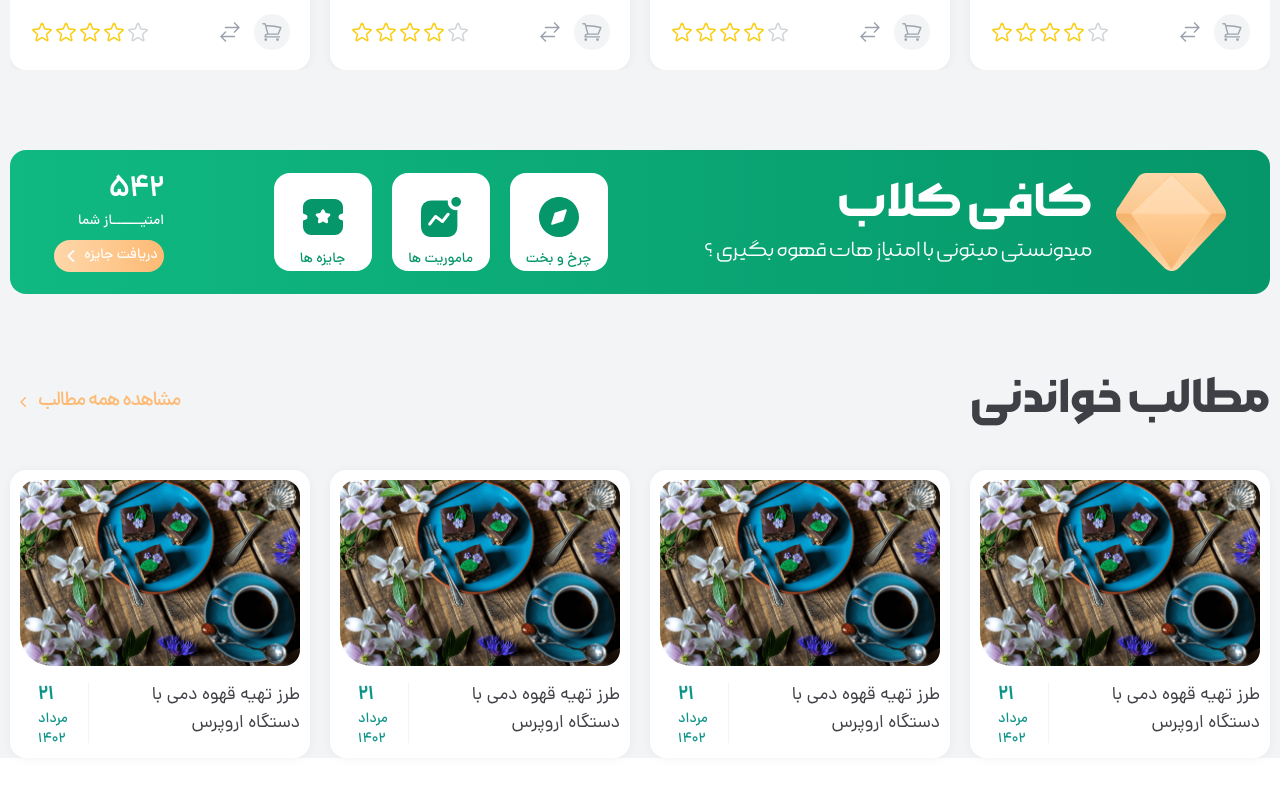
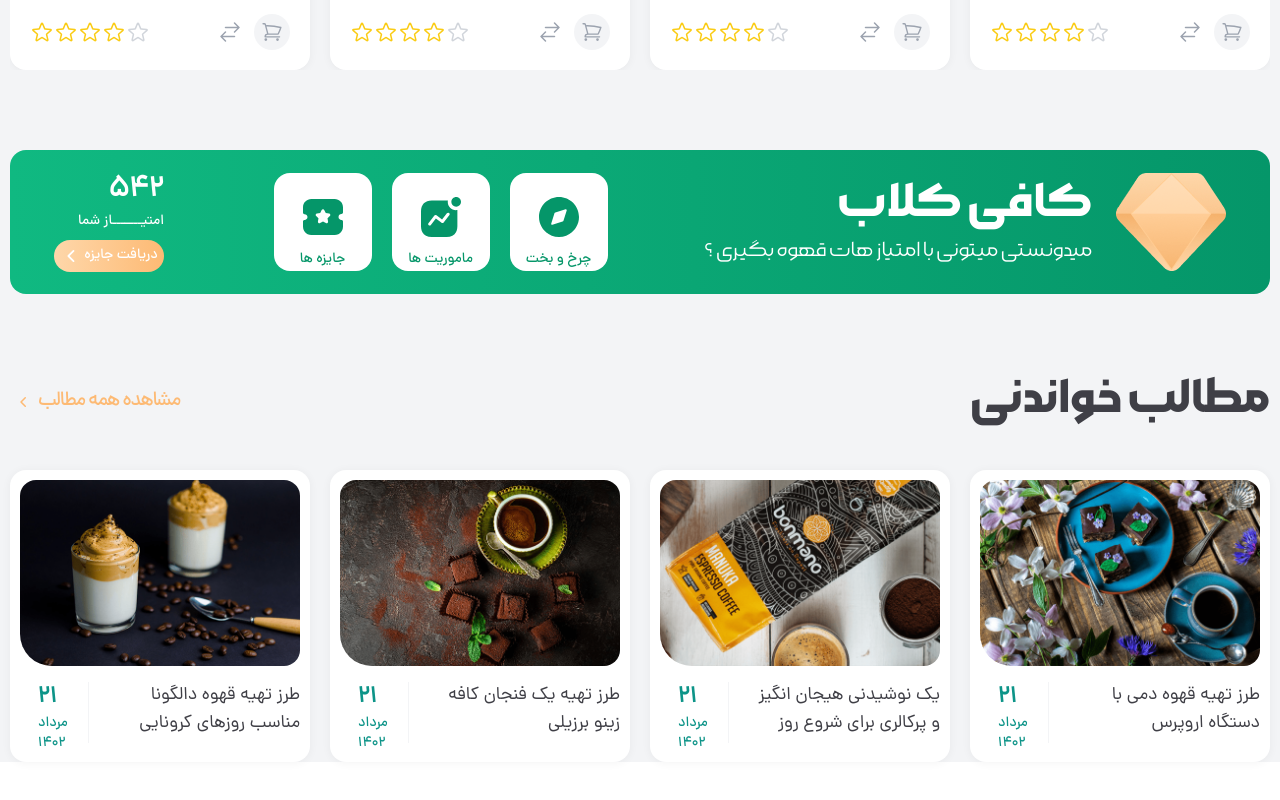
Before and after one commit to asgari1991/coffeeShop, a React (Create React App) app: page / in a window 1280 px wide. Shown: the part 3324-4124 px from the top of the page. Built offline with nearby package versions, Linux system fonts and the light colour scheme.

Commit message:
completing blog

```diff
--- a/src/Components/BlogCard/BlogCard.js
+++ b/src/Components/BlogCard/BlogCard.js
@@ -1,10 +1,10 @@
 import React from "react";
 
-export default function BlogCard() {
+export default function BlogCard({img,title}) {
   return (
     <div className="group flex sm:block gap-x-2.5 p-2.5 md:pb-2 bg-white dark:bg-zinc-700 rounded-2xl shadow-normal">
       <div className=" relative w-[130px] h-[130px] shrink-0 sm:w-auto sm:h-auto sm:mb-4 rounded-2xl rounded-bl-4xl overflow-hidden">
-        <img src="./images/blogs/blog-1.png" className="h-full object-cover sm:h-auto" alt="blog 1" />
+        <img src={img} className="h-full object-cover sm:h-auto" alt="blog 1" />
         <div className=" absolute inset-0 w-full h-full hidden md:flex-center invisible opacity-0 group-hover:visible delay-75 group-hover:opacity-100 bg-gradient-to-r from-orange-200/80 to-orange-300/80 transition-all">
         <svg
             viewBox="0 0 138 55"
@@ -26,14 +26,13 @@ export default function BlogCard() {
           </svg>
         </div>
       </div>
-      <div className="w-full sm:flex items-start justify-between">
-        <a href="#" className="inline-block font-DanaMedium md:font-Dana mt-2.5 sm:mt-0 text-sm md:text-lg line-clamp-2 max-w-[193px] text-zinc-700 dark:text-white">
-        طرز تهیه قهوه دمی با دستگاه اروپرس
-        </a>
+      <div className="w-full flex flex-col sm:flex-row items-start justify-between">
+        <a href="#" className=" font-DanaMedium md:font-Dana ml-1.5 sm:ml-0 mt-2.5 sm:mt-0 text-sm/7 md:text-lg line-clamp-2 max-w-[193px] text-zinc-700 dark:text-white">
+{title}        </a>
        <div className="hidden sm:flex gap-x-5">
-<span className="block w-px h-[61px] bg-gray-100 dark:bg-white/10"></span>
-       <div className="flex flex-col ml-[18px] text-teal-600 dark:text-emerald-500 text-sm text-left">
-            <span className="font-DanaDemiBold text-xl">
+<span className="hidden lg:block w-px h-[61px] bg-gray-100 dark:bg-white/10"></span>
+       <div className="flex flex-col ml-[12px] lg:ml-[18px] text-teal-600 dark:text-emerald-500 text-sm text-left">
+            <span className="font-DanaDemiBold md:text-xl lg:text-2xl">
             21
             </span>
             <span>
@@ -44,9 +43,9 @@ export default function BlogCard() {
             </span>
         </div>
        </div>
-       <div className="flex items-end justify-between sm:hidden">
+       <div className="flex items-end justify-between sm:hidden w-full border-t border-t-gray-100 dark:border-t-white/10 pb-1.5 pt-[18px] mt-5">
 <span className="text-teal-600 dark:text-emerald-500 text-xs">21 مرداد 1403</span>
-<a href="#" className="flex items-center gap-x-1 font-DanaMedium text-xs h-5 rounded-md pr-2.5 pl-2 bg-orange-200/20 text-orange-300">
+<a href="#" className="flex items-center gap-x-1 font-DanaMedium text-xs h-5 rounded-md pr-2.5 pl-2 ml-1.5 bg-orange-200/20 text-orange-300">
 مطالعه
 <svg xmlns="http://www.w3.org/2000/svg" viewBox="0 0 20 20" fill="currentColor" className="w-3.5 h-3.5">
   <path fillRule="evenodd" d="M17 10a.75.75 0 0 1-.75.75H5.612l4.158 3.96a.75.75 0 1 1-1.04 1.08l-5.5-5.25a.75.75 0 0 1 0-1.08l5.5-5.25a.75.75 0 1 1 1.04 1.08L5.612 9.25H16.25A.75.75 0 0 1 17 10Z" clipRule="evenodd" />
--- a/src/Components/Blogs/Blogs.js
+++ b/src/Components/Blogs/Blogs.js
@@ -31,10 +31,10 @@ export default function Blogs() {
         </div>
           {/*Section Content */}
           <div className='grid grid-cols-1 sm:grid-cols-3 lg:grid-cols-4 gap-3.5 md:gap-5'>
-<BlogCard/>
-<BlogCard/>
-<BlogCard/>
-<BlogCard/>
+<BlogCard img="./images/blogs/blog-1.png" title="طرز تهیه قهوه دمی با دستگاه اروپرس"/>
+<BlogCard img="./images/blogs/blog-2.png" title="یک نوشیدنی هیجان انگیز و پرکالری برای شروع روز"/>
+<BlogCard img="./images/blogs/blog-3.png" title="طرز تهیه یک فنجان کافه زینو برزیلی"/>
+<BlogCard img="./images/blogs/blog-4.png" title="طرز تهیه قهوه دالگونا مناسب روز‌های کرونایی"/>
           </div>
       </div>
     </section>
--- a/src/styles.css
+++ b/src/styles.css
@@ -929,6 +929,14 @@ video {
   margin-bottom: 2rem;
 }
 
+.ml-1 {
+  margin-left: 0.25rem;
+}
+
+.ml-1\.5 {
+  margin-left: 0.375rem;
+}
+
 .ml-\[18px\] {
   margin-left: 18px;
 }
@@ -959,6 +967,14 @@ video {
 
 .mt-auto {
   margin-top: auto;
+}
+
+.ml-\[\] {
+  margin-left: ;
+}
+
+.ml-\[12px\] {
+  margin-left: 12px;
 }
 
 .line-clamp-2 {
@@ -1027,6 +1043,14 @@ video {
   height: 6rem;
 }
 
+.h-3 {
+  height: 0.75rem;
+}
+
+.h-3\.5 {
+  height: 0.875rem;
+}
+
 .h-30 {
   height: 7.5rem;
 }
@@ -1047,6 +1071,10 @@ video {
   height: 2rem;
 }
 
+.h-\[130px\] {
+  height: 130px;
+}
+
 .h-\[142px\] {
   height: 142px;
 }
@@ -1087,26 +1115,6 @@ video {
   height: 1px;
 }
 
-.h-\[\] {
-  height: ;
-}
-
-.h-\[130\] {
-  height: 130;
-}
-
-.h-\[130px\] {
-  height: 130px;
-}
-
-.h-3 {
-  height: 0.75rem;
-}
-
-.h-3\.5 {
-  height: 0.875rem;
-}
-
 .min-h-screen {
   min-height: 100vh;
 }
@@ -1123,6 +1131,14 @@ video {
   width: 7rem;
 }
 
+.w-3 {
+  width: 0.75rem;
+}
+
+.w-3\.5 {
+  width: 0.875rem;
+}
+
 .w-30 {
   width: 7.5rem;
 }
@@ -1159,6 +1175,10 @@ video {
   width: 100px;
 }
 
+.w-\[130px\] {
+  width: 130px;
+}
+
 .w-\[138px\] {
   width: 138px;
 }
@@ -1205,18 +1225,6 @@ video {
 
 .w-px {
   width: 1px;
-}
-
-.w-\[130px\] {
-  width: 130px;
-}
-
-.w-3 {
-  width: 0.75rem;
-}
-
-.w-3\.5 {
-  width: 0.875rem;
 }
 
 .max-w-\[193px\] {
@@ -1622,10 +1630,18 @@ video {
   padding-bottom: 0.25rem;
 }
 
+.pb-1\.5 {
+  padding-bottom: 0.375rem;
+}
+
 .pb-5 {
   padding-bottom: 1.25rem;
 }
 
+.pl-2 {
+  padding-left: 0.5rem;
+}
+
 .pr-2 {
   padding-right: 0.5rem;
 }
@@ -1650,8 +1666,8 @@ video {
   padding-top: 2rem;
 }
 
-.pl-2 {
-  padding-left: 0.5rem;
+.pt-\[18px\] {
+  padding-top: 18px;
 }
 
 .text-left {
@@ -1701,6 +1717,11 @@ video {
 .text-sm {
   font-size: 0.875rem;
   line-height: 1.25rem;
+}
+
+.text-sm\/7 {
+  font-size: 0.875rem;
+  line-height: 1.75rem;
 }
 
 .text-xl {
@@ -2003,6 +2024,10 @@ video {
     margin-bottom: 1rem;
   }
 
+  .sm\:ml-0 {
+    margin-left: 0px;
+  }
+
   .sm\:mt-0 {
     margin-top: 0px;
   }
@@ -2029,6 +2054,10 @@ video {
 
   .sm\:grid-cols-3 {
     grid-template-columns: repeat(3, minmax(0, 1fr));
+  }
+
+  .sm\:flex-row {
+    flex-direction: row;
   }
 }
 
@@ -2321,6 +2350,14 @@ video {
 }
 
 @media (min-width: 1024px) {
+  .lg\:ml-\[18px\] {
+    margin-left: 18px;
+  }
+
+  .lg\:block {
+    display: block;
+  }
+
   .lg\:h-36 {
     height: 9rem;
   }
@@ -2370,6 +2407,15 @@ video {
   .lg\:pt-48 {
     padding-top: 12rem;
   }
+
+  .lg\:font-DanaDemiBold {
+    font-family: Dana DemiBold;
+  }
+
+  .lg\:text-2xl {
+    font-size: 1.5rem;
+    line-height: 2rem;
+  }
 }
 
 @media (min-width: 1280px) {
```
